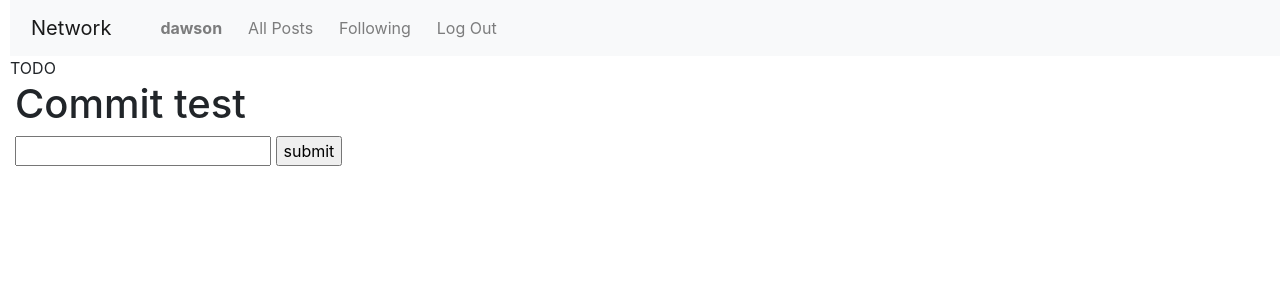
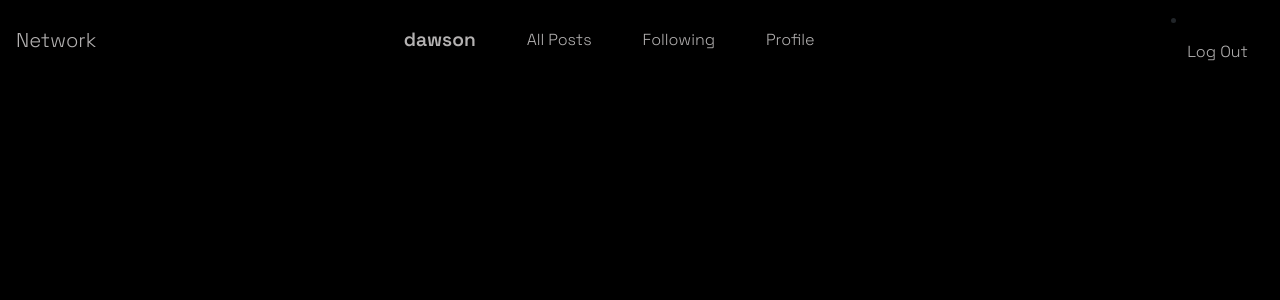
Before and after one commit to DawsonCooper/NetworkProject, a Django app: template network/templates/network/index.html in a window 1280 px wide. Shown: the top 300 px of the page. Run offline with Django 3.2, Linux system fonts and the light colour scheme; the template is opened without the code that fills it, so the values that code supplies are empty, except form fields; a user stored in the database is signed in; tables that the repository leaves empty hold one stand-in row (values such as "Sample post"); form fields are guessed from the names that the template uses; parts of the project's set-up code (start-up, migrations or seed data) failed here and were passed over; some libraries are stand-ins or nearby versions.

Commit message:
Removed fetch functionality for post replaced with django form/ fixed image upload/ styled navbar and added post modal to navbar

```diff
--- a/network/models.py
+++ b/network/models.py
@@ -4,15 +4,16 @@ from django.db import models
 
 class User(AbstractUser):
     first_name = models.CharField(max_length=24, default="None")
-    bio = models.CharField(default="", max_length=150)
+    bio = models.TextField(default="")
     profilePicture = models.ImageField(
-        upload_to="static/images", default="def_profile_pic.jpg", blank=True, null=True)
+        upload_to="network/static/images", default="def_profile_pic.jpg", blank=True, null=True)
 
 
 class Post(models.Model):
-    userId = models.ForeignKey(User, default=None, on_delete=models.CASCADE)
-    caption = models.CharField(max_length=300)
-    image = models.ImageField(default=None)
+    userId = models.IntegerField(User, default=None)
+    caption = models.TextField(default="")
+    image = models.ImageField(
+        upload_to="network/static/images", default=None, blank=True, null=True)
     timestamp = models.DateTimeField(auto_now_add=True)
     totalLikes = models.IntegerField(default=0)
     totalComments = models.IntegerField(default=0)
--- a/network/static/network/script.js
+++ b/network/static/network/script.js
@@ -1,21 +1,38 @@
-function sendPost(caption = "", image = undefined) {
-    fetch('/sendPost', {
-        method: 'POST',
-        credentials: 'same-origin',
-        headers: {
-            'Accept': 'application/json',
-        },
-        body: JSON.stringify({
-            caption: caption,
-            image: image
-        })
-    }).catch(error => alert(error));
+// GLOBAL ELEMENTS
+const imageInput = document.querySelector("#id_image");
+const imageLabel = document.querySelector("#image-label");
+const imageContainer = document.querySelector("#image-container");
+let userImage;
+
+// GLOABAL FUNCTIONS
+
+function imagePreview() {
+    const file = imageInput.files[0];
+    if (file) {
+        const reader = new FileReader();
+        reader.readAsDataURL(file);
+        reader.onload = () => {
+            let image = reader.result;
+            let imgElem = document.createElement("img");
+            imgElem.src = image;
+            imgElem.setAttribute("id", "selected-image");
+            imageContainer.insertBefore(imgElem, imageLabel);
+
+        }
+    } else {
+        return;
+    }
+
 }
+
+
+
 document.addEventListener('DOMContentLoaded', function() {
-    document.querySelector("#post").addEventListener('submit', (e) => {
-        e.preventDefault();
-        text = document.querySelector("#caption").value;
-        sendPost(text);
-        // TODO: SETUP A SECOND FORM THAT WILL GET AN IMAGE FROM THE USER IF THEY WANT
+    imageInput.addEventListener("change", imagePreview);
+    document.querySelector('#newPostButton').addEventListener('mouseover', () => {
+        document.querySelector('#newPostSvg').setAttribute("animation", "tada");
+    });
+    document.querySelector('#newPostButton').addEventListener('mouseout', () => {
+        document.querySelector('#newPostSvg').setAttribute("animation", "none");
+    });
     })
-})
--- a/network/static/network/styles.css
+++ b/network/static/network/styles.css
@@ -1,3 +1,104 @@
-* {
+@import url('https://fonts.googleapis.com/css2?family=Open+Sans:wght@300;400;500;600&family=Space+Grotesk:wght@300;400;500;600;700&display=swap');
+
+body {
+    font-family: 'Space Grotesk', sans-serif;
+    background-color: black;
+    font-weight: 300;
+}
+
+/* NAVBAR ON LAYOUT PAGE*/
+#navbar{
+    background-color: black;
+    justify-content: space-between;
+}
+strong{
+    font-size: larger;
+    font-weight: 600;
+}
+#navbar a{
+    text-decoration: none ;
+    color: rgb(180, 178, 178);
+    transition: all .25s linear;
+}
+#navbar div{
+    width: 45%;
+    text-align: center;
+}
+#navbar ul{
+    justify-content: space-evenly;
+    align-items: center !important;
+}
+.btn-dark.focus, .btn-dark:focus {
+    color: #fff;
+    background-color: black;
+    border-color: black;
+    box-shadow: 0 0 0 .2rem black;
+  }
+#navbar a:hover{
+    color: white;
+    text-decoration: underline;
+    opacity: 100%;
+}
+
+
+
+
+/* STYLING OF THE POST FORM */
+#newPostButton{
+    display: flex;
+    background-color: black;
+    justify-content: center !important;
+    align-items: center !important;;
+    height: 30px;
+    width: 30px;
+    border-color: black;
+    border-radius: 50%;
+}
+#newPostButton p {
+    margin-bottom: 0;
     margin-left: 5px;
 }
+input[type="file"] {
+    opacity: 0;
+    height: 0;
+}
+
+#image-container {
+    display: flex;
+    flex-wrap: wrap;
+    gap: 0.5rem;
+}
+
+#image-label {
+    display: flex;
+    justify-content: center;
+    align-items: center;
+    font-size: 150%;
+    cursor: pointer;
+    width: 50px;
+    height: 50px;
+    border: solid 1px black;
+    border-radius: 5px;
+    object-fit: cover;
+    background-color: rgb(95, 95, 95);
+}
+
+img {
+    width: 100px;
+    height: 100px;
+    border: solid 1px black;
+    border-radius: 5px;
+    object-fit: cover;
+}
+textarea{
+    border: none;
+    resize: none;
+}
+textarea:focus-visible{
+    outline: none;
+    border: none;
+}
+/* INDEX PAGE SINGLE PAGE FOR ALL POST/FOLLOWING POST */
+#index-body{
+    width: 100%;
+}
--- a/network/templates/network/index.html
+++ b/network/templates/network/index.html
@@ -1,14 +1,14 @@
 {% extends "network/layout.html" %}
 
 {% block body %}
-    TODO
-    <h1>Commit test</h1>
+
     {% if message %}
-    <div>{{ message }}</div>
+    <div id='index-body'>
+        <div id='post-container'>
+
+        </div>
+    </div>
     {% endif %}
-    <form id='post'>
 
-        <input type='text' id='caption'>
-        <input type='submit' value="submit">
-    </form>
+
 {% endblock %}
--- a/network/templates/network/layout.html
+++ b/network/templates/network/layout.html
@@ -4,17 +4,21 @@
 <html lang="en">
     <head>
         <title>{% block title %}Social Network{% endblock %}</title>
+        <link rel="stylesheet" href="https://cdn.jsdelivr.net/npm/bootstrap@4.0.0/dist/css/bootstrap.min.css" integrity="sha384-Gn5384xqQ1aoWXA+058RXPxPg6fy4IWvTNh0E263XmFcJlSAwiGgFAW/dAiS6JXm" crossorigin="anonymous">
         <link rel="stylesheet" href="https://stackpath.bootstrapcdn.com/bootstrap/4.4.1/css/bootstrap.min.css" integrity="sha384-Vkoo8x4CGsO3+Hhxv8T/Q5PaXtkKtu6ug5TOeNV6gBiFeWPGFN9MuhOf23Q9Ifjh" crossorigin="anonymous">
         <link href="{% static 'network/styles.css' %}" rel="stylesheet">
+        <script src="https://code.jquery.com/jquery-3.2.1.slim.min.js" integrity="sha384-KJ3o2DKtIkvYIK3UENzmM7KCkRr/rE9/Qpg6aAZGJwFDMVNA/GpGFF93hXpG5KkN" crossorigin="anonymous"></script>
+        <script src="https://cdn.jsdelivr.net/npm/popper.js@1.12.9/dist/umd/popper.min.js" integrity="sha384-ApNbgh9B+Y1QKtv3Rn7W3mgPxhU9K/ScQsAP7hUibX39j7fakFPskvXusvfa0b4Q" crossorigin="anonymous"></script>
+        <script src="https://cdn.jsdelivr.net/npm/bootstrap@4.0.0/dist/js/bootstrap.min.js" integrity="sha384-JZR6Spejh4U02d8jOt6vLEHfe/JQGiRRSQQxSfFWpi1MquVdAyjUar5+76PVCmYl" crossorigin="anonymous"></script>
 
     </head>
     <body>
 
-        <nav class="navbar navbar-expand-lg navbar-light bg-light">
+        <nav id='navbar' class="navbar navbar-expand-lg">
             <a class="navbar-brand" href="#">Network</a>
 
             <div>
-              <ul class="navbar-nav mr-auto">
+              <ul class="navbar-nav mr-auto" >
                 {% if user.is_authenticated %}
                     <li class="nav-item">
                         <a class="nav-link" href="#"><strong>{{ user.username }}</strong></a>
@@ -25,8 +29,47 @@
                 </li>
                 {% if user.is_authenticated %}
                     <li class="nav-item">
-                        <a class="nav-link" href="#">Following</a>
+                        <div>
+                        <a class="nav-link" href="#"><span>Following<span></a>
+                        </div>
                     </li>
+                    <li class="nav-item">
+                        <a class="nav-link" href="#">Profile</a>
+                    </li>
+                    <li class="nav-item">
+                        <button type="button" id='newPostButton' class="btn btn-dark" data-toggle="modal" data-target="#exampleModal" data-whatever="@getbootstrap">
+                            <box-icon animation='none' id='newPostSvg' name='plus-circle' size='30px' color="rgb(230, 230, 230)"></box-icon></button>
+
+                            <div class="modal fade" id="exampleModal" tabindex="-1" role="dialog" aria-labelledby="exampleModalLabel" aria-hidden="true">
+                                <div class="modal-dialog" role="document">
+                                <div class="modal-content">
+                                <div class="modal-header">
+                                <h5 class="modal-title" id="exampleModalLabel">Thoughts?</h5>
+                                <button type="button" class="close" data-dismiss="modal" aria-label="Close">
+                                <span aria-hidden="true">&times;</span>
+                                </button>
+                            </div>
+                            <div class="modal-body">
+                            <form>
+                              <div class="form-group">
+                                {{ postForm.caption }}
+
+                                <div id='image-container'>
+                                    <label for='id_image' id='image-label'><box-icon name='image-add'></box-icon></label>
+                                    <div id='image-input'>{{ postForm.image }}</div>
+                                </div>
+                            </div>
+                                  </div>
+                          <div class="modal-footer">
+                            <button type="button" class="btn btn-secondary" data-dismiss="modal">Close</button>
+                            <input type="submit" value='Submit'>
+                         </form>
+                         </div>
+                        </div>
+                      </div>
+                    </div>
+                    </li>
+                </div>
                     <li class="nav-item">
                         <a class="nav-link" href="{% url 'logout' %}">Log Out</a>
                     </li>
@@ -37,9 +80,10 @@
                     <li class="nav-item">
                         <a class="nav-link" href="{% url 'register' %}">Register</a>
                     </li>
+                </div>
                 {% endif %}
               </ul>
-            </div>
+
           </nav>
 
         <div class="body">
--- a/network/urls.py
+++ b/network/urls.py
@@ -1,6 +1,8 @@
 
 from django.urls import path
-
+from django.conf.urls.static import static
+from django.conf import settings
+from django.contrib.staticfiles.urls import staticfiles_urlpatterns
 from . import views
 
 urlpatterns = [
@@ -10,5 +12,8 @@ urlpatterns = [
     path("register", views.register, name="register"),
 
     # API routes
-    path('sendPost', views.test, name="test"),
+
+    # MEDIA routes
 ]
+urlpatterns += static(settings.MEDIA_URL, document_root=settings.MEDIA_ROOT)
+urlpatterns += staticfiles_urlpatterns()
--- a/project4/settings.py
+++ b/project4/settings.py
@@ -14,7 +14,8 @@ import os
 
 # Build paths inside the project like this: os.path.join(BASE_DIR, ...)
 BASE_DIR = os.path.dirname(os.path.dirname(os.path.abspath(__file__)))
-
+MEDIA_URL = ''
+MEDIA_ROOT = ''
 
 # Quick-start development settings - unsuitable for production
 # See https://docs.djangoproject.com/en/3.0/howto/deployment/checklist/
@@ -119,4 +120,4 @@ USE_TZ = True
 # Static files (CSS, JavaScript, Images)
 # https://docs.djangoproject.com/en/3.0/howto/static-files/
 
-STATIC_URL = '/static/'
+STATIC_URL = 'network/static/'
```
Also changed, not shown: network/views.py (+22 -16 lines), db.sqlite3, network/migrations/0004_alter_post_image.py (added), network/migrations/0005_alter_post_image_alter_user_profilepicture.py (added), network/migrations/0006_alter_post_userid.py (added), network/migrations/0007_alter_post_caption_alter_user_bio.py (added), network/static/images/lightskinBee.jpg (added), network/static/images/lightskinBee_DXJ8BeW.jpg (added), network/static/images/lightskinBee_ltyY4FL.jpg (added).
